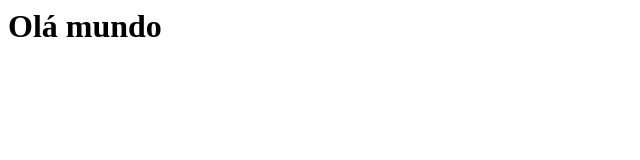
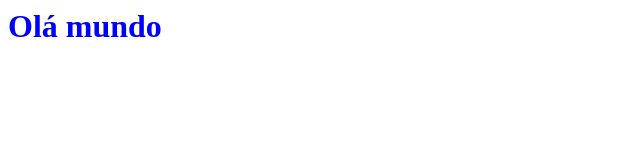
Before and after one commit to RayssaS/planilha-warren, a website: page Public/index.html in a window 1280 px wide. Shown: the whole page, without its empty margins (0-640 px from the left). Drawn offline with Linux system fonts and the light colour scheme.

Commit message:
criando-servidor

```diff
--- a/Public/index.html
+++ b/Public/index.html
@@ -1,2 +1 @@
-<h1 <style "color:blue;">
-    Olá mundo </h1>
+<h1 style="color:blue;">Olá mundo </h1>
```
